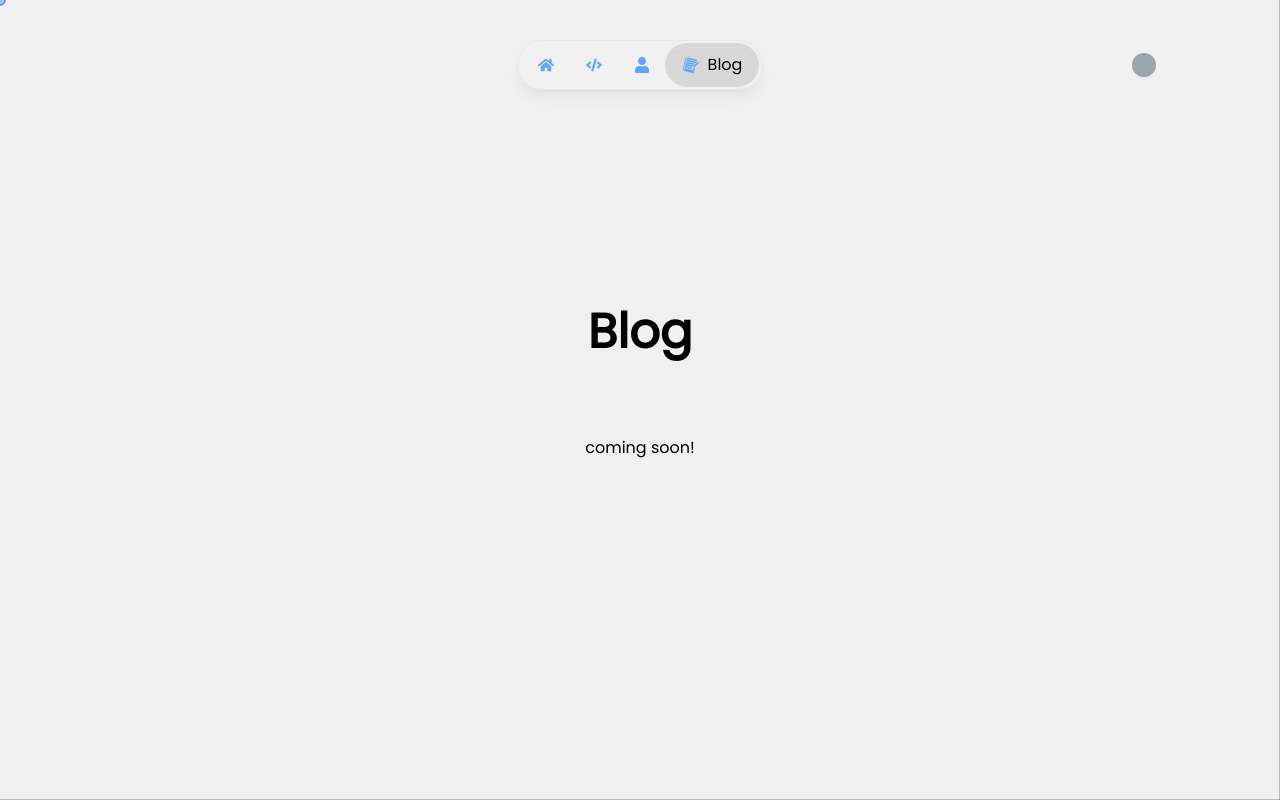
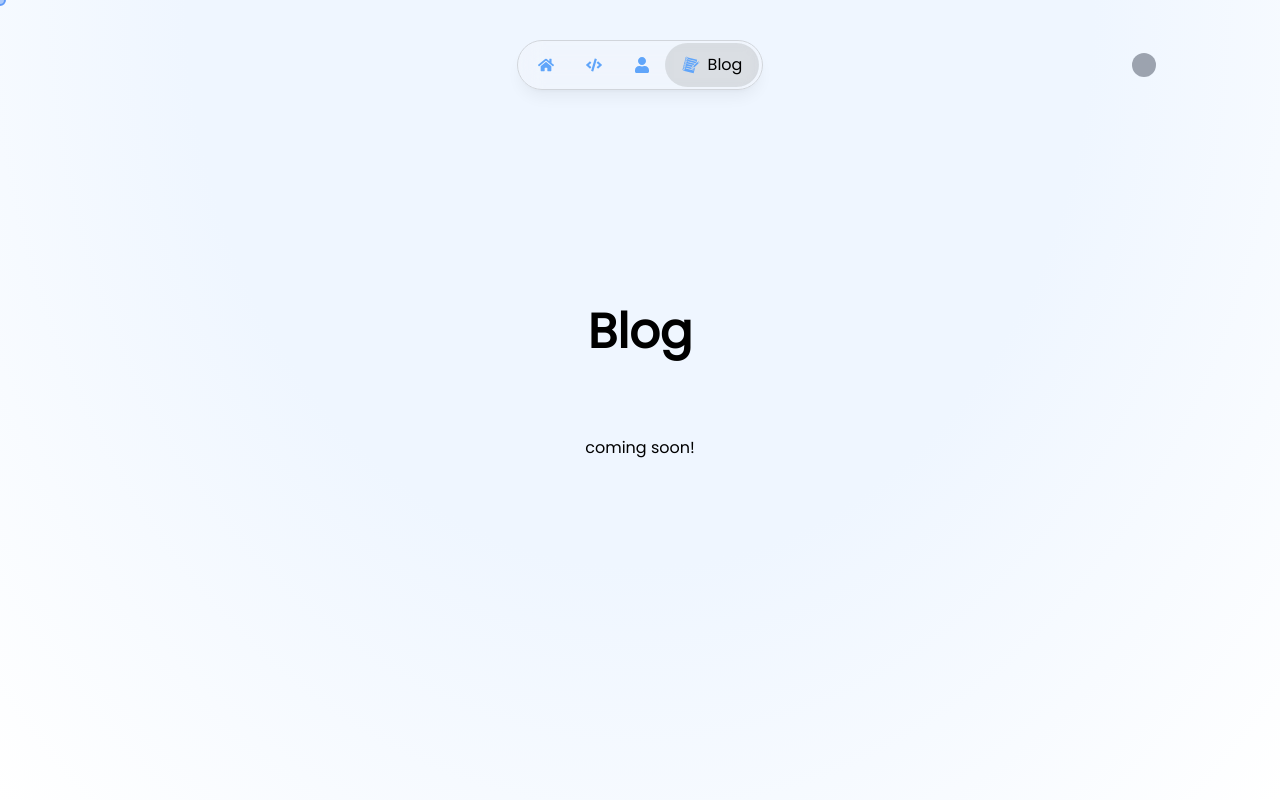
Before and after one commit to yuvrajsinh5252/website, a Next.js app: page /blog in a window 1280 px wide. Built offline with nearby package versions, Linux system fonts and the light colour scheme.

Commit message:
feat: custom background

```diff
--- a/src/app/layout.tsx
+++ b/src/app/layout.tsx
@@ -31,7 +31,7 @@ export default function RootLayout({
       <link rel="icon" href="/logo.png" />
       <body className={poppins.className}>
         <ThemeProvider attribute="class" defaultTheme="system" enableSystem>
-          <GrowingCircleAnimation />
+          {/* <GrowingCircleAnimation /> */}
           <CustomBackground />
           <CustomCursor />
           <Navbar />
--- a/src/components/about/skills.tsx
+++ b/src/components/about/skills.tsx
@@ -54,12 +54,11 @@ export function Skills({
                 : { opacity: 0, y: 20 }
             }
             transition={{ delay: index * 0.2 }}
-            className="relative p-6 rounded-lg border border-gray-800 hover:border-gray-700
-                     bg-gradient-to-b from-white/5 to-transparent
-                     transition-all duration-300 ease-out hover:-translate-y-1"
+            className="relative p-6 rounded-lg border border-gray-800/30 hover:border-gray-700/50
+                 backdrop-blur-md dark:bg-white/5 bg-black/10 shadow-lg hover:shadow-xl transition-all duration-300 ease-out hover:-translate-y-1"
           >
             <div className="flex flex-col items-center gap-6">
-              <div className="p-3 rounded-full bg-gray-800/50">
+              <div className="p-3 rounded-full bg-gray-800/30 backdrop-blur-sm">
                 {skill.icon}
               </div>
               <div className="text-center">
@@ -81,10 +80,7 @@ export function Skills({
                           backgroundColor: "rgba(59, 130, 246, 0.2)",
                           borderColor: "rgba(59, 130, 246, 0.8)",
                         }}
-                        className="px-3 skill-tag py-1 text-xs rounded-full bg-gray-800/50
-                         text-gray-300 border border-gray-700/50
-                         transition-all duration-300 ease-in-out
-                         hover:text-blue-300 cursor-default"
+                        className="px-3 skill-tag py-1 text-xs rounded-full bg-gray-800/30 backdrop-blur-sm text-gray-200 border border-gray-700/30 transition-all duration-300 ease-in-out dark:hover:text-blue-300 hover:text-blue-500 cursor-default"
                       >
                         {tag}
                       </motion.span>
--- a/src/components/navbar/navbar.tsx
+++ b/src/components/navbar/navbar.tsx
@@ -49,7 +49,7 @@ export default function Navbar() {
         initial={{ opacity: 0, y: -20 }}
         animate={{ opacity: 1, y: 0 }}
         transition={{ duration: 0.6, type: "spring" }}
-        className="flex items-center gap-8 w-fit h-8 px-5 py-6 rounded-full backdrop-blur-md dark:bg-gray-800/50 border dark:border-gray-300/20 hover:dark:bg-gray-800/50 hover:bg-white/90 group shadow-lg shadow-black/5 dark:shadow-white/5 hover:shadow-xl hover:shadow-black/10 dark:hover:shadow-white/10"
+        className="flex items-center gap-8 w-fit h-8 px-5 py-6 rounded-full backdrop-blur-md bg-gray-100/20 dark:bg-gray-800/50 border dark:border-gray-300/20 border-gray-300 hover:bg-white/40 group shadow-lg shadow-black/5 dark:shadow-white/5 hover:shadow-xl hover:shadow-black/10 dark:hover:shadow-white/10"
       >
         <div
           id="active-bg"
--- a/src/components/theme/circle-grow-animation.tsx
+++ b/src/components/theme/circle-grow-animation.tsx
@@ -1,6 +1,6 @@
 "use client";
 
-import { useEffect, useRef } from "react";
+import { useEffect, useRef, useState } from "react";
 import { useTheme } from "next-themes";
 
 const debounce = (callback: any, delay = 250) => {
@@ -63,10 +63,6 @@ const m = {
     m.maxRadiusMultiplier =
       Math.max(m.width, m.height) ** (1.0 / GROWTH_FUNCTION_EXPONENTIAL);
     m.timeAtPreviousDraw = Date.now();
-
-    document.body.style.backgroundColor = m.isDark
-      ? COLORS.midnightBlack
-      : COLORS.white;
 
     const { width, height } = m.ctx.canvas.getBoundingClientRect();
     if (m.ctx.canvas.width !== width || m.ctx.canvas.height !== height) {
@@ -142,6 +138,8 @@ const GrowingCircleAnimation = () => {
   const { resolvedTheme: theme } = useTheme();
   const canvasRef = useRef<HTMLCanvasElement>(null);
 
+  const [isVisibile, setIsVisible] = useState(false);
+
   useEffect(() => {
     if (!canvasRef.current) return;
 
@@ -189,7 +187,9 @@ const GrowingCircleAnimation = () => {
 
   return (
     <canvas
-      className="w-[150vw] h-[150vh] fixed bg-[#18181B] top-0 left-0"
+      className={`w-[150vw] h-[150vh] bg-[radial-gradient(ellipse_at_top,_var(--tw-gradient-stops))] from-gray-900 via-gray-900 to-[#18181B] dark:bg-[radial-gradient(ellipse_at_top,_var(--tw-gradient-stops))] dark:from-gray-900 dark:via-gray-900 dark:to-[#18181B] fixed top-0 left-0 z-10 ${
+        isVisibile ? "opacity-1" : "opacity-0"
+      }`}
       ref={canvasRef}
     />
   );
--- a/src/components/ui/custom-background.tsx
+++ b/src/components/ui/custom-background.tsx
@@ -1,5 +1,5 @@
 export function CustomBackground() {
   return (
-    <div className="fixed inset-0 -z-10 bg-[radial-gradient(ellipse_at_top,_var(--tw-gradient-stops))] from-blue-50 via-blue-50 to-white dark:bg-[radial-gradient(ellipse_at_top,_var(--tw-gradient-stops))] dark:from-gray-900 dark:via-gray-900 dark:to-black" />
+    <div className="fixed inset-0 -z-10 bg-[radial-gradient(ellipse_at_top,_var(--tw-gradient-stops))] from-blue-50 via-blue-50 to-white dark:bg-[radial-gradient(ellipse_at_top,_var(--tw-gradient-stops))] dark:from-gray-900 dark:via-gray-900 dark:to-[#18181B]" />
   );
 }
--- a/tailwind.config.ts
+++ b/tailwind.config.ts
@@ -20,11 +20,6 @@ const config: Config = {
           DEFAULT: "rgb(var(--secondary))",
           foreground: "rgb(var(--secondary-foreground))",
         },
-      },
-      backgroundImage: {
-        "gradient-radial": "radial-gradient(var(--tw-gradient-stops))",
-        "gradient-conic":
-          "conic-gradient(from 180deg at 50% 50%, var(--tw-gradient-stops))",
       },
       keyframes: {
         wave: {
```
